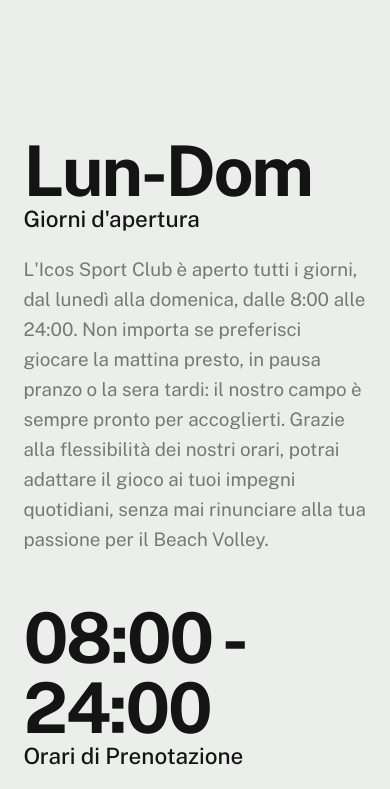
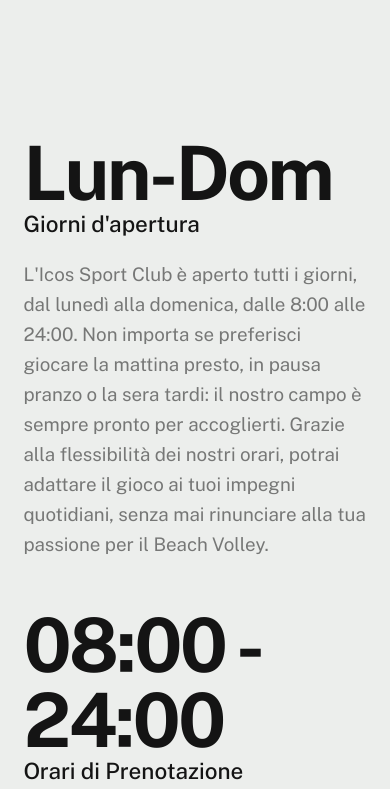
Before and after one commit to RobertoRusso01/icos-newUI-stage, a plain HTML site: page index.html in a window 390 px wide. Shown: the part 6120-6909 px from the top of the page. Drawn offline with nearby package versions, Linux system fonts and the light colour scheme; a web font is replaced by a local one.

Commit message:
text: changing size on info section

```diff
--- a/css/styles.css
+++ b/css/styles.css
@@ -4143,7 +4143,7 @@
   align-items: center;
   font-family: var(--font-1);
   font-weight: 700;
-  font-size: 70px;
+  font-size: 63px;
   letter-spacing: -0.035em;
   line-height: 1;
   color: var(--color-3-dark);
@@ -4160,7 +4160,7 @@
  * ------------------------------------------------------------------- */
 @media screen and (max-width: 1000px) {
   .counter-items .num {
-    font-size: 70px;
+    font-size: 75px;
   }
 }
 
```
